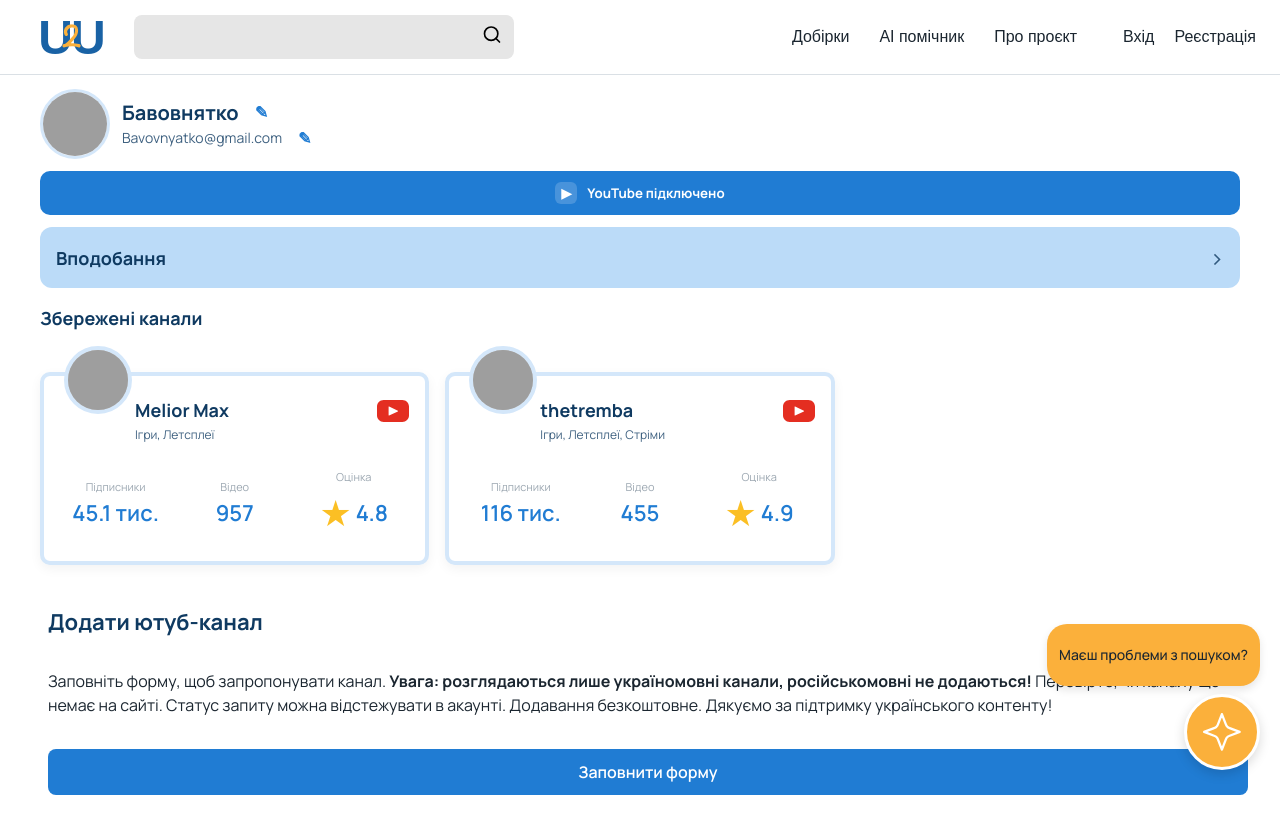
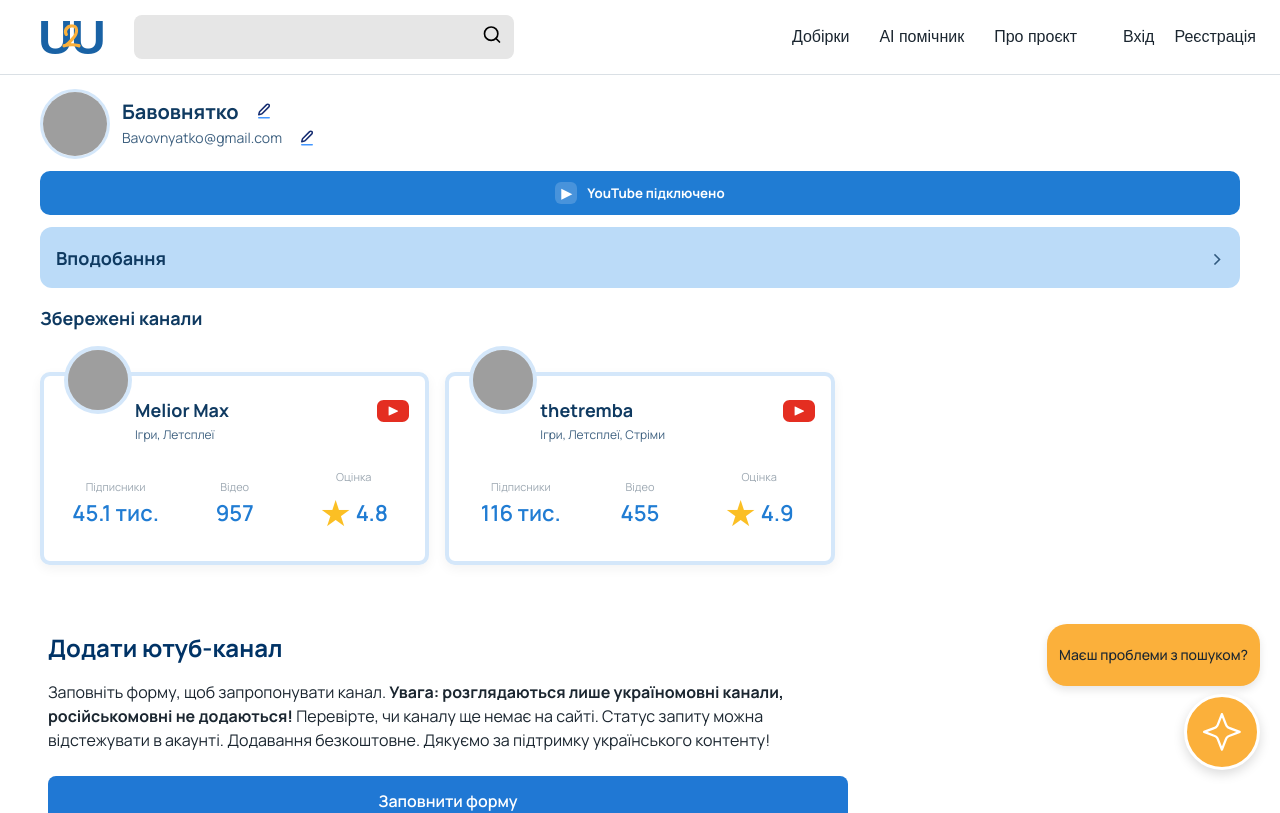
Before and after one commit to Hombosh-dev/U2U, a React (Vite) app: page /account in a window 1280 px wide. Shown: the top 813 px of the page. Built offline with nearby package versions, Linux system fonts and the light colour scheme; grey boxes are pictures that could not be loaded.

Commit message:
final changes and workable website

```diff
--- a/db.json
+++ b/db.json
@@ -2,7 +2,7 @@
   "user": {
     "name": "Бавовнятко",
     "email": "Bavovnyatko@gmail.com",
-    "avatar": "https://placekitten.com/200/200",
+    "avatar": "https://images.squarespace-cdn.com/content/v1/53ef83c7e4b0b26ce6e2698b/1463579161716-FWPFC7W0CT25XJ1M114I/ke17ZwdGBToddI8pDm48kFrbpQQ1f60wzcpsZPBN1hNZw-zPPgdn4jUwVcJE1ZvW56LRaUT1pClzWs44DErAMamWLI2zvYWH8K3-s_4yszcp2ryTI0HqTOaaUohrI8PIBTlq8dy_Wm8gYj684EdcVBIvvTcuKAMHjIV-DclKhkUKMshLAGzx4R3EDFOm1kBS/image-asset.jpeg?format=1500w",
     "savedChannels": [1, 2],
     "addedChannels": [
       { "id": 1, "name": "Melior Max", "status": "added" },
--- a/src/components/Header/Header.jsx
+++ b/src/components/Header/Header.jsx
@@ -1,4 +1,4 @@
-import React, { useState } from 'react';
+import React, { useEffect, useState } from 'react';
 import { Link } from 'react-router-dom';
 import './Header.css';
 import logoTwo from '../../assets/icons/logo.svg';
@@ -31,10 +31,24 @@ const Header = ({ isAuth, onLogout, onOpenLogin, onOpenRegister, onOpenAI}) => {
     setIsMenuOpen(false);
   };
 
-  const user = {
-    name: "Oleh",
-    avatar: "https://placehold.co/48x48"
-  }
+  const [user, setUser] = useState(null);
+
+  useEffect(() => {
+    const fetchUser = async () => {
+      try {
+        const res = await fetch("/db.json");
+        if (!res.ok) throw new Error("Failed to fetch db.json");
+
+        const data = await res.json();
+        setUser(data.user || null);
+      } catch (e) {
+        console.error("[HEADER] Failed to load user", e);
+      }
+    };
+
+    fetchUser();
+  }, []);
+
 
   return (
     <>
--- a/src/components/Registration/Registration.css
+++ b/src/components/Registration/Registration.css
@@ -385,7 +385,11 @@
   border-radius: 999px;
   background: #e9eef8;
   flex: 0 0 auto;
+
+  object-fit: cover;
+  display: block;
 }
+
 
 .regChannelText {
   min-width: 0;
@@ -423,3 +427,13 @@
 .regList {
   margin-bottom: 8px;
 }
+
+.channels-searchIcon{
+  position: absolute;
+  right: 12px;
+  top: 50%;
+  transform: translateY(-50%);
+  opacity: .9;
+  pointer-events: none;
+  display: inline-flex;
+}
--- a/src/components/Registration/Registration.jsx
+++ b/src/components/Registration/Registration.jsx
@@ -45,6 +45,7 @@ function Registration({ open = true, onClose = () => {}, onRegistered = () => {}
             id: String(c.id),
             name: c.name,
             meta: c.category || "",
+            avatar: c.avatar || ""
             }))
         );
         } catch (e) {
--- a/src/components/Registration/Windows/StepChannels.jsx
+++ b/src/components/Registration/Windows/StepChannels.jsx
@@ -30,7 +30,24 @@ function StepChannels({ channels, selected, setSelected, onBack, onSubmit }) {
             value={q}
             onChange={(e) => setQ(e.target.value)}
           />
-          <span className="regSearchIcon">🔍</span>
+          <span className="channels-searchIcon" aria-hidden="true">
+            <svg width="18" height="18" viewBox="0 0 24 24" fill="none">
+              <path
+                d="M10.5 18.5C14.6421 18.5 18 15.1421 18 11C18 6.85786 14.6421 3.5 10.5 3.5C6.35786 3.5 3 6.85786 3 11C3 15.1421 6.35786 18.5 10.5 18.5Z"
+                stroke="#0F3A61"
+                strokeWidth="2"
+                strokeLinecap="round"
+                strokeLinejoin="round"
+              />
+              <path
+                d="M21 21L16.65 16.65"
+                stroke="#0F3A61"
+                strokeWidth="2"
+                strokeLinecap="round"
+                strokeLinejoin="round"
+              />
+            </svg>
+          </span>
         </div>
       </div>
 
@@ -41,7 +58,11 @@ function StepChannels({ channels, selected, setSelected, onBack, onSubmit }) {
             return (
               <div className="regChannelRow" key={c.id}>
                 <div className="regChannelLeft">
-                  <div className="regAvatar" />
+                  <img
+                    className="regAvatar"
+                    src={c.avatar || "https://placehold.co/44x44"}
+                    alt={c.name}
+                  />
                   <div className="regChannelText">
                     <div className="regChannelName">{c.name}</div>
                     <div className="regChannelMeta">{c.meta}</div>
--- a/src/components/Registration/Windows/StepTopics.jsx
+++ b/src/components/Registration/Windows/StepTopics.jsx
@@ -30,7 +30,24 @@ function StepTopics({ topics, selected, setSelected, onNext, onBack, onSkip }) {
             value={q}
             onChange={(e) => setQ(e.target.value)}
           />
-          <span className="regSearchIcon">🔍</span>
+          <span className="channels-searchIcon" aria-hidden="true">
+            <svg width="18" height="18" viewBox="0 0 24 24" fill="none">
+              <path
+                d="M10.5 18.5C14.6421 18.5 18 15.1421 18 11C18 6.85786 14.6421 3.5 10.5 3.5C6.35786 3.5 3 6.85786 3 11C3 15.1421 6.35786 18.5 10.5 18.5Z"
+                stroke="#0F3A61"
+                strokeWidth="2"
+                strokeLinecap="round"
+                strokeLinejoin="round"
+              />
+              <path
+                d="M21 21L16.65 16.65"
+                stroke="#0F3A61"
+                strokeWidth="2"
+                strokeLinecap="round"
+                strokeLinejoin="round"
+              />
+            </svg>
+          </span>
         </div>
       </div>
 
--- a/src/components/SideMenu/SideMenu.jsx
+++ b/src/components/SideMenu/SideMenu.jsx
@@ -66,7 +66,7 @@ const SideMenu = ({ isOpen, isAuth, user, onClose, onLogout, onOpenLogin }) => {
               <span>Головна</span>
               <ArrowIcon />
             </Link>
-            <Link to="/collections" className="sidemenu-nav-link" onClick={onClose}>
+            <Link to="/compilations" className="sidemenu-nav-link" onClick={onClose}>
               <span>Тематичні добірки</span>
               <ArrowIcon />
             </Link>
--- a/src/pages/Account/Account.css
+++ b/src/pages/Account/Account.css
@@ -69,6 +69,9 @@
   font-size: 16px;
   padding: 4px 6px;
   line-height: 1;
+  display: inline-flex;
+  align-items: center;
+  justify-content: center;
 }
 
 .acc-youtube-connected{
@@ -230,3 +233,9 @@
   height: 24px;
   margin-left: auto;
 }
+
+.acc-edit-icon{
+  width: 18px;
+  height: 18px;
+  display: block;
+}
--- a/src/pages/Account/Account.jsx
+++ b/src/pages/Account/Account.jsx
@@ -1,7 +1,9 @@
 import React, { useEffect, useMemo, useState } from "react";
 import { useNavigate } from "react-router-dom";
 import ChannelCard from "../../components/ChannelCard/ChannelCard";
+import AddChannelForm from "../../components/AddChannelForm/AddChannelForm";
 import "./Account.css";
+import penIcon from "../../assets/icons/edit-pen-write-svgrepo-com.svg";
 
 function LogoutIcon() {
   return (
@@ -110,14 +112,25 @@ function Account({ onLogout, isAuth = true }) {
             <div className="acc-profile-info">
               <div className="acc-name-row">
                 <div className="acc-name">{name}</div>
-                <button type="button" className="acc-edit-btn" aria-label="edit name">
-                  ✎
+                <button
+                type="button"
+                className="acc-edit-btn"
+                aria-label="edit name"
+                onClick={() => console.log("[ACCOUNT] Change nickname clicked")}
+                >
+                <img src={penIcon} alt="" className="acc-edit-icon" />
                 </button>
+
               </div>
               <div className="acc-email-row">
                 <div className="acc-email">{email}</div>
-                <button type="button" className="acc-edit-btn" aria-label="edit email">
-                  ✎
+                <button
+                type="button"
+                className="acc-edit-btn"
+                aria-label="edit email"
+                onClick={() => console.log("[ACCOUNT] Change email clicked")}
+                >
+                <img src={penIcon} alt="" className="acc-edit-icon" />
                 </button>
               </div>
             </div>
@@ -158,18 +171,7 @@ function Account({ onLogout, isAuth = true }) {
         </section>
 
         {/* ADD CHANNEL (same block as Home) */}
-        <section className="add-channel-section">
-          <h2>Додати ютуб-канал</h2>
-          <p>
-            Заповніть форму, щоб запропонувати канал.{" "}
-            <strong>Увага: розглядаються лише україномовні канали, російськомовні не додаються!</strong>{" "}
-            Перевірте, чи каналу ще немає на сайті. Статус запиту можна відстежувати в акаунті. Додавання
-            безкоштовне. Дякуємо за підтримку українського контенту!
-          </p>
-          <button className="add-channel-btn" onClick={() => console.log("[ACCOUNT] Add channel clicked")}>
-            Заповнити форму
-          </button>
-        </section>
+        <AddChannelForm isAuth={isAuth} />
 
         {/* ADDED CHANNELS */}
         <section className="acc-section">
--- a/src/pages/Compilations/Compilations.jsx
+++ b/src/pages/Compilations/Compilations.jsx
@@ -33,7 +33,6 @@ const Compilations = () => {
       }
     }
   }, [location.search, categories]);
-  // helper: parse numbers from strings like "45.1k", "17.4k", or plain numbers
   const parseCount = (value) => {
     if (value === null || value === undefined) return 0;
     if (typeof value === 'number') return value;
```
Also changed, not shown: src/assets/icons/edit-pen-write-svgrepo-com.svg (added).
